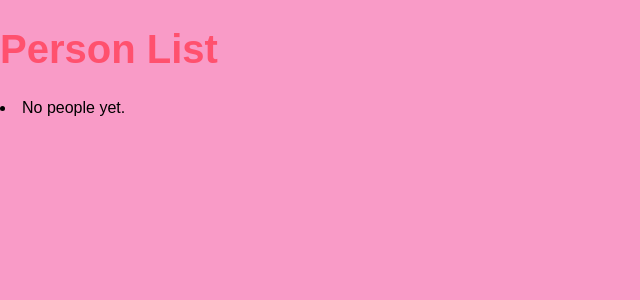
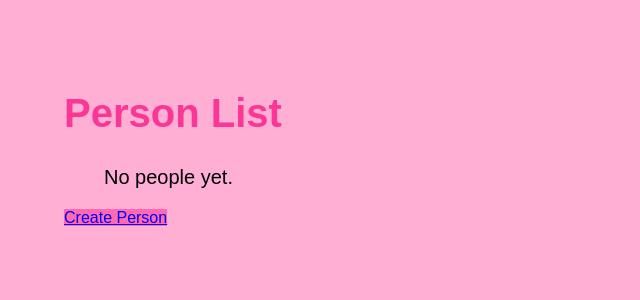
Before and after one commit to YsaCabrales/PersonPythonDjango, a Django app: page / in a window 1280 px wide. Shown: the top 300 px of the page, without its empty margins (0-640 px from the left). Run offline with Django 4.2, Linux system fonts and the light colour scheme; data that the repository does not hold is empty.

Commit message:
added create, update, delete buttons

```diff
--- a/mysite/myapp/static/myapp/style.css
+++ b/mysite/myapp/static/myapp/style.css
@@ -6,8 +6,8 @@ h1 {
 body {
     font-family: "Arial", sans-serif;
     margin: 0;
-    padding: 0;
-    background-color: #f99bc7;
+    padding: 5%;
+    background-color: #ffafd4;
 }
 
 .user-details-container {
@@ -48,3 +48,46 @@ td {
     font-weight: bold;
     text-align: left;
 }
+
+.personList {
+    list-style: none;
+    font-size: 20px;
+}
+
+button {
+    display: inline-block;
+    padding: 10px 20px;
+    color: #fff;
+    text-decoration: none;
+    border-radius: 5px;
+    font-size: 16px;
+    font-weight: bold;
+    cursor: pointer;
+    transition: background-color 0.3s ease;
+    margin: 20px;
+}
+
+.updateBtn {
+    background-color: #ff69b4;
+}
+
+.deleteBtn {
+    background-color: #be1818;
+}
+
+.updateBtn:hover {
+    background-color: #d74682;
+}
+
+.deleteBtn:hover {
+    background-color: #7b1010;
+}
+
+li {
+    margin-top: 30px;
+}
+
+.person {
+    padding: 10px;
+    border: 2px solid white;
+}
--- a/mysite/myapp/templates/myapp/person.html
+++ b/mysite/myapp/templates/myapp/person.html
@@ -9,15 +9,19 @@
         <title>Person List</title>
     </head>
     <body>
-        <h1>Person List</h1>
+        <h1 style="color: rgb(251, 54, 149);">Person List</h1>
+        <ul class="personList">
             {% for person in object_list %}
             <li>
-            <a href="{% url 'person_detail_view' pk=person.id %}"
+                <a class="person" href="{% url 'person_detail_view' pk=person.id %}"
                     >{{ person.last_name }}, {{ person.first_name }}</a
                 >
             </li>
             {% empty %}
             <li>No people yet.</li>
             {% endfor %}
+        </ul>
+
+        <a href="{% url 'person_create_view' %}" class="button updateBtn">Create Person</a>
     </body>
 </html>
--- a/mysite/myapp/templates/myapp/person_detail.html
+++ b/mysite/myapp/templates/myapp/person_detail.html
@@ -55,6 +55,9 @@
                 <td>{{ object.blood_type }}</td>
             </tr>
         </table>
+
+        <a href="{% url 'person_update_view' pk=object.id %}" class="button updateBtn">Update Details</a>
+        <a href="{% url 'person_delete_view' pk=object.id %}" class="button deleteBtn">Delete Person</a>
     </div>
 </body>
 </html>
```
Also changed, not shown: mysite/myapp/static/myapp/forms.css (added). Lines whose indentation alone changed are shown as unchanged.
